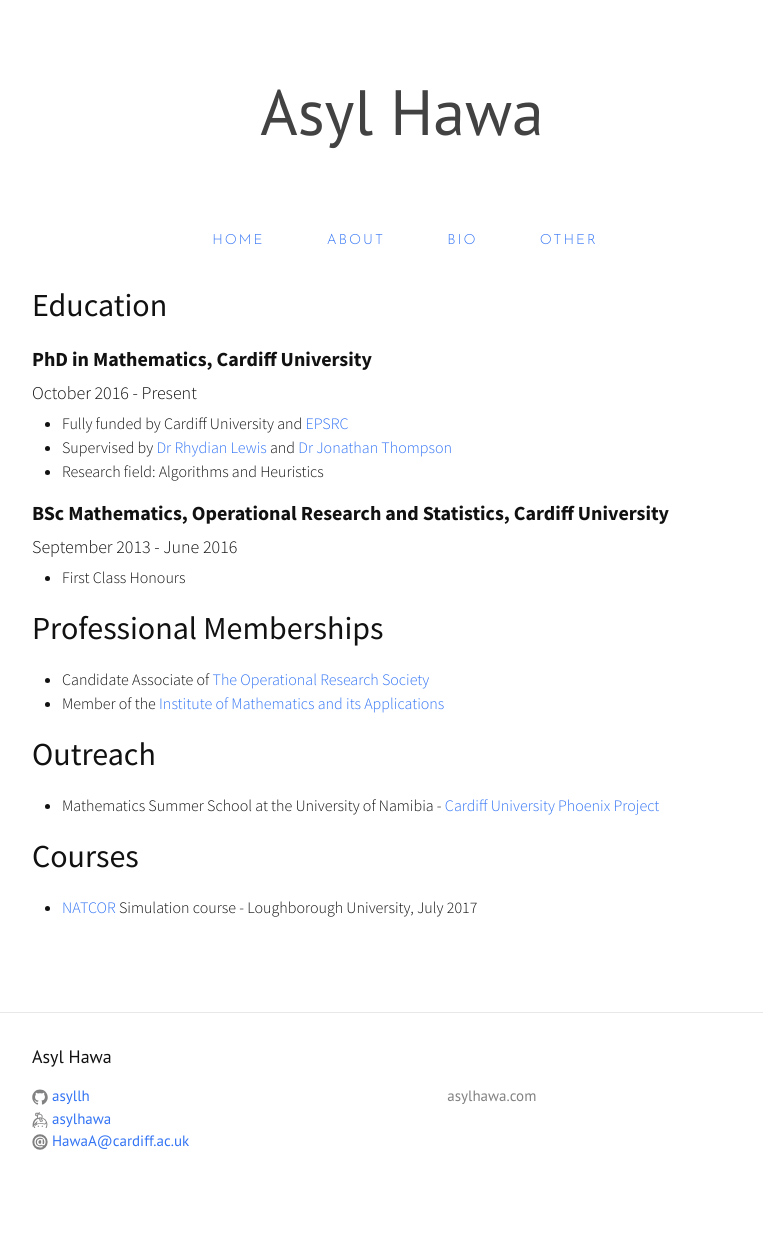
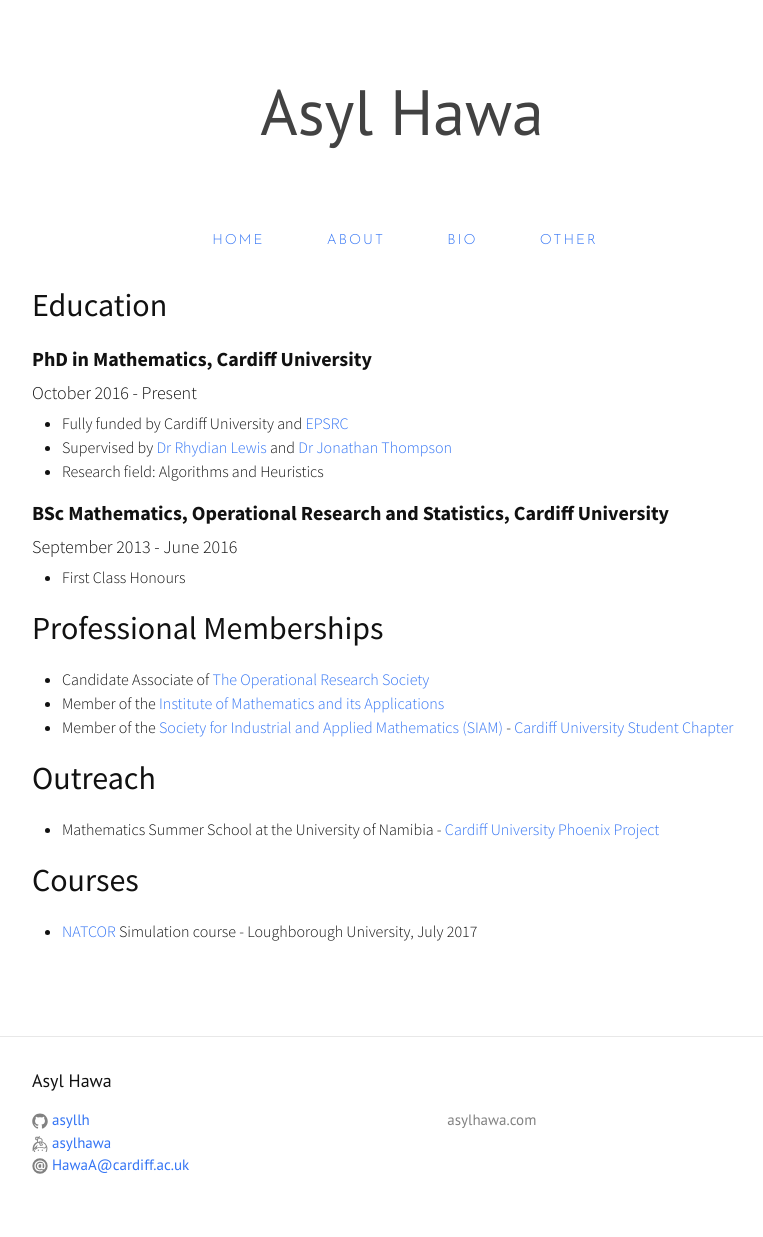
Before and after one commit to asyllh/asyllh.github.io, a Jekyll site: the page built from bio.md, in a window 1280 px wide. Shown: the whole page, without its empty margins (238-1001 px from the left). Built offline with Jekyll 4.4.1, drawn with Linux system fonts in a browser that asks for light colours; nearby versions of some CDN libraries; before the commit the page ends 1213 px from its top, so only the background shows below that.

Commit message:
added siam to professional memberships

```diff
--- a/bio.md
+++ b/bio.md
@@ -27,11 +27,16 @@ September 2013 - June 2016
 
 * Candidate Associate of [The Operational Research Society](https://www.theorsociety.com/)
 * Member of the [Institute of Mathematics and its Applications](https://ima.org.uk/)
+* Member of the [Society for Industrial and Applied Mathematics (SIAM)](https://www.siam.org) - [Cardiff University Student Chapter](http://www.cardiff.ac.uk/mathematics/about-us/siam-student-chapter)
+
+
 
 ## Outreach
 
 * Mathematics Summer School at the University of Namibia - [Cardiff University Phoenix Project](http://www.cardiff.ac.uk/phoenix-project)
 
+
+
 ## Courses
 
 * [NATCOR](http://www.natcor.ac.uk/) Simulation course - Loughborough University, July 2017
```
